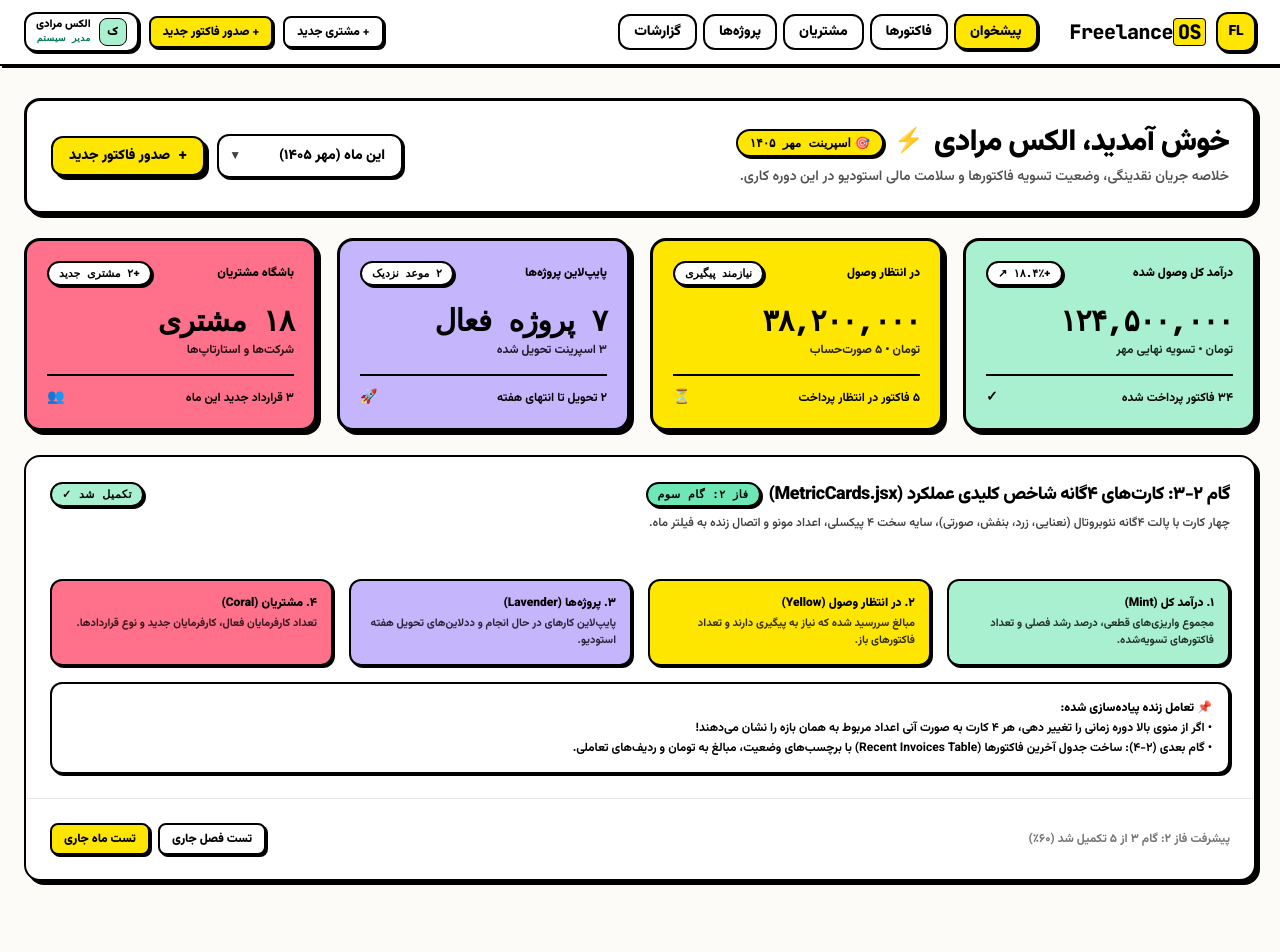
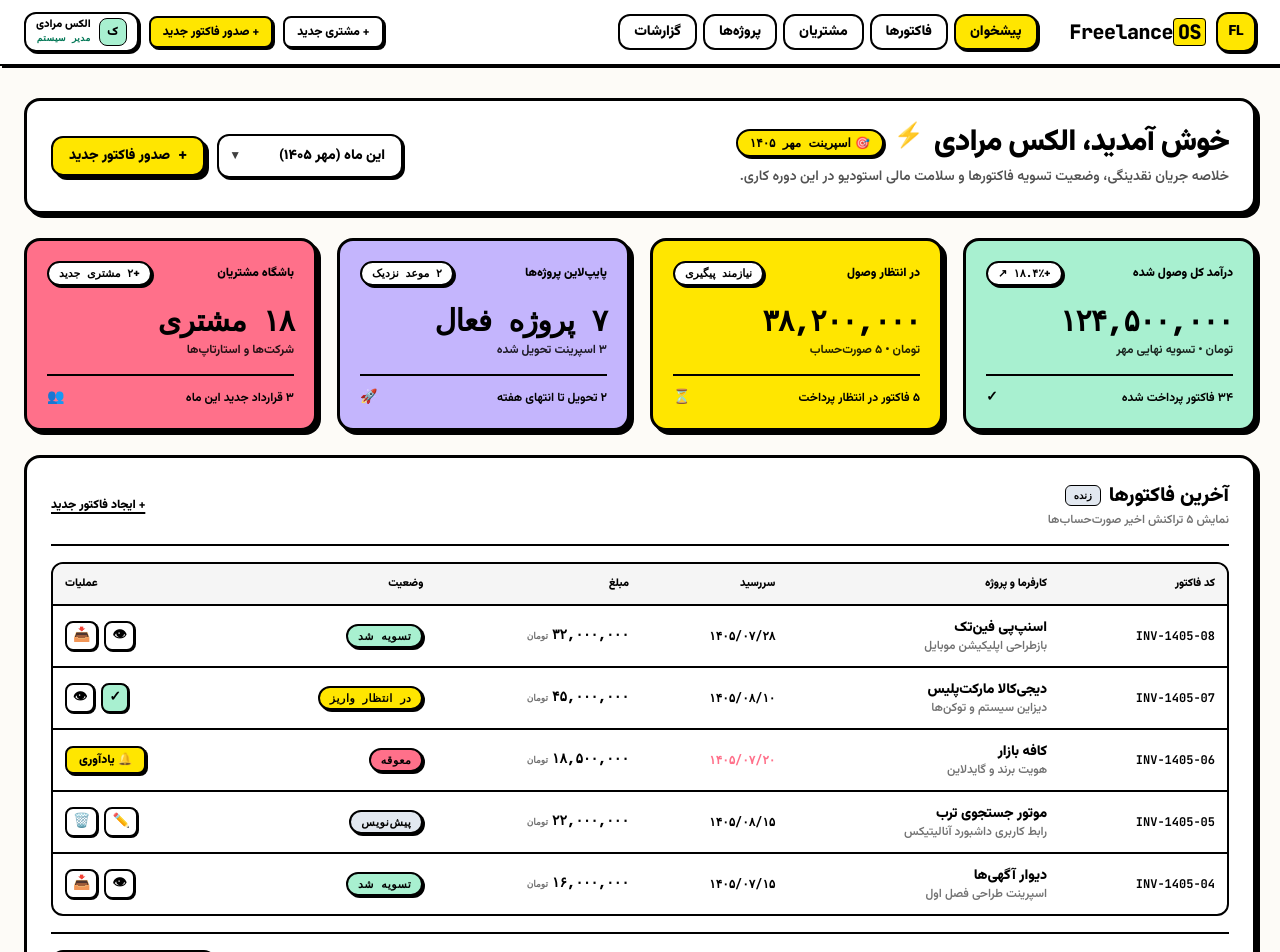
Before and after one commit to ribwar12/freelance-os, a React (Vite) app: page / in a window 1280 px wide. Shown: the top 952 px of the page. Before the commit the page ends 913 px from the top, so only its background shows below. Built offline with nearby package versions, Linux system fonts and the light colour scheme; the HTML template or start-up script is replaced by a standard one.

Commit message:
feat: complete step 2.4 with RecentInvoices table and tutorial doc

```diff
--- a/src/App.jsx
+++ b/src/App.jsx
@@ -2,6 +2,7 @@ import React, { useState } from 'react';
 import { Navbar } from './components/layout/Navbar';
 import { HeroBanner } from './components/dashboard/HeroBanner';
 import { MetricCards } from './components/dashboard/MetricCards';
+import { RecentInvoices } from './components/dashboard/RecentInvoices';
 import { Button } from './components/ui/Button';
 import { Card, CardHeader, CardTitle, CardDescription, CardContent, CardFooter } from './components/ui/Card';
 import { Badge } from './components/ui/Badge';
@@ -250,76 +251,66 @@ export default function App() {
         {/* ۲. کارت‌های ۴گانه شاخص عملکرد مالی و کاری (گام ۲-۳) */}
         <MetricCards metrics={metricsDataByPeriod[period]} />
 
-        {/* ۳. کارت معرفی و پیشرفت گام ۲-۳ */}
+        {/* ۳. جدول آخرین فاکتورها (گام ۲-۴) */}
+        <RecentInvoices
+          totalCount={42}
+          onCreateInvoice={() => setActionNotice('کلیک روی «ایجاد فاکتور» از جدول فاکتورها (فاز ۴)')}
+          onViewAll={() => setActionNotice('کلیک روی «مشاهده تمام فاکتورها» (فاز ۳)')}
+          onViewInvoice={(id) => setActionNotice(`مشاهده جزئیات فاکتور ${id} (فاز ۳)`)}
+        />
+
+        {/* ۴. کارت معرفی و پیشرفت گام ۲-۴ */}
         <Card variant="default">
           <CardHeader>
             <div className="flex items-center justify-between flex-wrap gap-2">
               <div className="flex items-center gap-2">
-                <CardTitle>گام ۲-۳: کارت‌های ۴گانه شاخص کلیدی عملکرد (MetricCards.jsx)</CardTitle>
-                <Badge variant="live">فاز ۲: گام سوم</Badge>
+                <CardTitle>گام ۲-۴: جدول آخرین فاکتورها (RecentInvoices.jsx)</CardTitle>
+                <Badge variant="live">فاز ۲: گام چهارم</Badge>
               </div>
               <Badge variant="paid">تکمیل شد ✓</Badge>
             </div>
             <CardDescription>
-              چهار کارت با پالت ۴گانه نئوبروتال (نعنایی، زرد، بنفش، صورتی)، سایه سخت ۴ پیکسلی، اعداد مونو و اتصال زنده به فیلتر ماه.
+              جدول نئوبروتال با ۶ ستون فارسی، ۵ ردیف داده نمونه، برچسب‌های رنگی وضعیت، مبالغ مونو و دکمه‌های عملیات.
             </CardDescription>
           </CardHeader>
 
           <CardContent className="space-y-4">
-            <div className="grid grid-cols-1 sm:grid-cols-2 lg:grid-cols-4 gap-4">
-              <div className="p-3.5 rounded-xl border-2 border-black bg-retro-mint shadow-retro-sm space-y-1">
-                <h4 className="font-black text-xs text-black">۱. درآمد کل (Mint)</h4>
-                <p className="text-[11px] text-black/80 font-bold leading-relaxed">
-                  مجموع واریزی‌های قطعی، درصد رشد فصلی و تعداد فاکتورهای تسویه‌شده.
+            <div className="grid grid-cols-1 md:grid-cols-3 gap-4">
+              <div className="p-3.5 rounded-xl border-2 border-black bg-white shadow-retro-sm space-y-1">
+                <h4 className="font-black text-xs text-black">۱. هدر جدول با نشان «زنده»</h4>
+                <p className="text-[11px] text-neutral-600 font-bold leading-relaxed">
+                  عنوان فارسی «آخرین فاکتورها»، تگ زنده (LIVE) و لینک تعاملی ایجاد فاکتور.
                 </p>
               </div>
-              <div className="p-3.5 rounded-xl border-2 border-black bg-retro-yellow shadow-retro-sm space-y-1">
-                <h4 className="font-black text-xs text-black">۲. در انتظار وصول (Yellow)</h4>
-                <p className="text-[11px] text-black/80 font-bold leading-relaxed">
-                  مبالغ سررسید شده که نیاز به پیگیری دارند و تعداد فاکتورهای باز.
+              <div className="p-3.5 rounded-xl border-2 border-black bg-white shadow-retro-sm space-y-1">
+                <h4 className="font-black text-xs text-black">۲. ردیف‌های تعاملی فارسی</h4>
+                <p className="text-[11px] text-neutral-600 font-bold leading-relaxed">
+                  ۵ فاکتور نمونه با نام‌های شرکت‌ها و استارتاپ‌های ایرانی، مبالغ تومانی و تاریخ شمسی.
                 </p>
               </div>
-              <div className="p-3.5 rounded-xl border-2 border-black bg-retro-lavender shadow-retro-sm space-y-1">
-                <h4 className="font-black text-xs text-black">۳. پروژه‌ها (Lavender)</h4>
-                <p className="text-[11px] text-black/80 font-bold leading-relaxed">
-                  پایپ‌لاین کارهای در حال انجام و ددلاین‌های تحویل هفته استودیو.
-                </p>
-              </div>
-              <div className="p-3.5 rounded-xl border-2 border-black bg-retro-coral shadow-retro-sm space-y-1">
-                <h4 className="font-black text-xs text-black">۴. مشتریان (Coral)</h4>
-                <p className="text-[11px] text-black/80 font-bold leading-relaxed">
-                  تعداد کارفرمایان فعال، کارفرمایان جدید و نوع قراردادها.
+              <div className="p-3.5 rounded-xl border-2 border-black bg-white shadow-retro-sm space-y-1">
+                <h4 className="font-black text-xs text-black">۳. دکمه‌های عملیات هوشمند</h4>
+                <p className="text-[11px] text-neutral-600 font-bold leading-relaxed">
+                  بسته به وضعیت هر فاکتور دکمه‌های متفاوتی نمایش داده می‌شود (مشاهده، دانلود، یادآوری، ویرایش).
                 </p>
               </div>
             </div>
 
             <div className="rounded-xl border-2 border-black bg-white p-4 text-xs font-bold text-black space-y-1 shadow-retro-sm">
-              <p className="font-black">📌 تعامل زنده پیاده‌سازی شده:</p>
-              <p>• اگر از منوی بالا دوره زمانی را تغییر دهی، هر ۴ کارت به صورت آنی اعداد مربوط به همان بازه را نشان می‌دهند!</p>
-              <p>• گام بعدی (۲-۴): ساخت جدول آخرین فاکتورها (Recent Invoices Table) با برچسب‌های وضعیت، مبالغ به تومان و ردیف‌های تعاملی.</p>
+              <p className="font-black">📌 وضعیت تکمیل فاز ۲:</p>
+              <p>• ✅ گام ۲-۱: هدر ناوبری (Navbar.jsx)</p>
+              <p>• ✅ گام ۲-۲: بنر خوش‌آمدگویی (HeroBanner.jsx)</p>
+              <p>• ✅ گام ۲-۳: کارت‌های KPI (MetricCards.jsx)</p>
+              <p>• ✅ گام ۲-۴: جدول فاکتورها (RecentInvoices.jsx)</p>
+              <p>• ⏳ گام ۲-۵: ویجت پروژه‌های فعال و نوار وضعیت (ActiveProjects.jsx)</p>
             </div>
           </CardContent>
 
           <CardFooter className="justify-between border-t border-neutral-200 pt-4">
             <span className="text-xs font-bold text-neutral-500">
-              پیشرفت فاز ۲: گام ۳ از ۵ تکمیل شد (۶۰٪)
+              پیشرفت فاز ۲: گام ۴ از ۵ تکمیل شد (۸۰٪)
             </span>
-            <div className="flex gap-2">
-              <Button
-                variant="outline"
-                size="sm"
-                onClick={() => setPeriod('quarter')}
-              >
-                تست فصل جاری
-              </Button>
-              <Button
-                variant="default"
-                size="sm"
-                onClick={() => setPeriod('current_month')}
-              >
-                تست ماه جاری
-              </Button>
-            </div>
+            <Badge variant="pending">در انتظار گام ۲-۵</Badge>
           </CardFooter>
         </Card>
       </main>
--- /dev/null
+++ b/src/components/dashboard/RecentInvoices.jsx
@@ -0,0 +1,244 @@
+import React from 'react';
+import { Badge } from '../ui/Badge';
+import { Button } from '../ui/Button';
+
+// داده‌های نمونه ۵ فاکتور اخیر
+const SAMPLE_INVOICES = [
+  {
+    id: 'INV-1405-08',
+    client: 'اسنپ‌پی فین‌تک',
+    project: 'بازطراحی اپلیکیشن موبایل',
+    dueDate: '۱۴۰۵/۰۷/۲۸',
+    amount: '۳۲,۰۰۰,۰۰۰',
+    status: 'paid',
+    statusLabel: 'تسویه شد',
+  },
+  {
+    id: 'INV-1405-07',
+    client: 'دیجی‌کالا مارکت‌پلیس',
+    project: 'دیزاین سیستم و توکن‌ها',
+    dueDate: '۱۴۰۵/۰۸/۱۰',
+    amount: '۴۵,۰۰۰,۰۰۰',
+    status: 'pending',
+    statusLabel: 'در انتظار واریز',
+  },
+  {
+    id: 'INV-1405-06',
+    client: 'کافه بازار',
+    project: 'هویت برند و گایدلاین',
+    dueDate: '۱۴۰۵/۰۷/۲۰',
+    amount: '۱۸,۵۰۰,۰۰۰',
+    status: 'overdue',
+    statusLabel: 'معوقه',
+    isOverdueDate: true,
+  },
+  {
+    id: 'INV-1405-05',
+    client: 'موتور جستجوی ترب',
+    project: 'رابط کاربری داشبورد آنالیتیکس',
+    dueDate: '۱۴۰۵/۰۸/۱۵',
+    amount: '۲۲,۰۰۰,۰۰۰',
+    status: 'draft',
+    statusLabel: 'پیش‌نویس',
+  },
+  {
+    id: 'INV-1405-04',
+    client: 'دیوار آگهی‌ها',
+    project: 'اسپرینت طراحی فصل اول',
+    dueDate: '۱۴۰۵/۰۷/۱۵',
+    amount: '۱۶,۰۰۰,۰۰۰',
+    status: 'paid',
+    statusLabel: 'تسویه شد',
+  },
+];
+
+// دکمه کوچک عملیات ردیف جدول
+function ActionButton({ children, title, variant = 'default', onClick }) {
+  const bgMap = {
+    default: 'bg-white hover:bg-retro-slate',
+    mint: 'bg-retro-mint hover:opacity-90',
+    yellow: 'bg-retro-yellow hover:opacity-90',
+  };
+
+  return (
+    <button
+      type="button"
+      title={title}
+      onClick={onClick}
+      className={`p-1.5 rounded-lg border-2 border-black ${bgMap[variant] || bgMap.default} cursor-pointer shadow-[1px_1px_0px_0px_#000000] active:translate-x-0.5 active:translate-y-0.5 transition-all text-sm font-black leading-none select-none`}
+    >
+      {children}
+    </button>
+  );
+}
+
+export function RecentInvoices({
+  invoices,
+  totalCount = 42,
+  onCreateInvoice,
+  onViewAll,
+  onViewInvoice,
+}) {
+  const data = invoices || SAMPLE_INVOICES;
+
+  // تعیین دکمه‌های عملیات بر اساس وضعیت فاکتور
+  const renderActions = (invoice) => {
+    switch (invoice.status) {
+      case 'paid':
+        return (
+          <>
+            <ActionButton title="مشاهده فاکتور" onClick={() => onViewInvoice && onViewInvoice(invoice.id)}>
+              👁
+            </ActionButton>
+            <ActionButton title="دانلود PDF">
+              📥
+            </ActionButton>
+          </>
+        );
+      case 'pending':
+        return (
+          <>
+            <ActionButton title="ثبت پرداخت" variant="mint">
+              ✓
+            </ActionButton>
+            <ActionButton title="مشاهده جزئیات" onClick={() => onViewInvoice && onViewInvoice(invoice.id)}>
+              👁
+            </ActionButton>
+          </>
+        );
+      case 'overdue':
+        return (
+          <Button
+            size="sm"
+            variant="default"
+            className="text-[10px] px-2.5 py-1 h-auto rounded-lg shadow-[1px_1px_0px_0px_#000000]"
+          >
+            🔔 یادآوری
+          </Button>
+        );
+      case 'draft':
+        return (
+          <>
+            <ActionButton title="ویرایش پیش‌نویس">
+              ✏️
+            </ActionButton>
+            <ActionButton title="حذف پیش‌نویس">
+              🗑️
+            </ActionButton>
+          </>
+        );
+      default:
+        return (
+          <ActionButton title="مشاهده" onClick={() => onViewInvoice && onViewInvoice(invoice.id)}>
+            👁
+          </ActionButton>
+        );
+    }
+  };
+
+  return (
+    <div className="bg-white border-[3px] border-black rounded-2xl p-5 md:p-6 shadow-retro flex flex-col">
+      {/* هدر بخش: عنوان، نشان LIVE و دکمه ایجاد فاکتور */}
+      <div className="flex flex-col sm:flex-row sm:items-center justify-between pb-4 border-b-2 border-black gap-3">
+        <div>
+          <div className="flex items-center gap-2">
+            <h2 className="text-lg md:text-xl font-black text-black">
+              آخرین فاکتورها
+            </h2>
+            <span className="font-mono text-[10px] font-bold bg-retro-slate px-2 py-0.5 border border-black rounded-md text-black select-none">
+              زنده
+            </span>
+          </div>
+          <p className="text-xs font-semibold text-neutral-500 mt-0.5">
+            نمایش ۵ تراکنش اخیر صورت‌حساب‌ها
+          </p>
+        </div>
+        <button
+          type="button"
+          onClick={onCreateInvoice}
+          className="inline-flex items-center gap-1.5 text-xs font-black text-black hover:text-emerald-700 underline decoration-2 underline-offset-4 cursor-pointer self-start sm:self-auto"
+        >
+          + ایجاد فاکتور جدید
+        </button>
+      </div>
+
+      {/* قاب جدول داده‌ها با اسکرول افقی ریسپانسیو */}
+      <div className="overflow-x-auto mt-4 border-2 border-black rounded-xl">
+        <table className="w-full text-right border-collapse min-w-[700px]">
+          <thead>
+            <tr className="bg-neutral-100 border-b-2 border-black">
+              <th className="p-3 text-[11px] font-black text-black">کد فاکتور</th>
+              <th className="p-3 text-[11px] font-black text-black">کارفرما و پروژه</th>
+              <th className="p-3 text-[11px] font-black text-black">سررسید</th>
+              <th className="p-3 text-[11px] font-black text-black">مبلغ</th>
+              <th className="p-3 text-[11px] font-black text-black">وضعیت</th>
+              <th className="p-3 text-[11px] font-black text-black text-left">عملیات</th>
+            </tr>
+          </thead>
+          <tbody className="divide-y-2 divide-black">
+            {data.map((invoice) => (
+              <tr
+                key={invoice.id}
+                className="hover:bg-retro-yellow/10 transition-colors"
+              >
+                {/* کد فاکتور - فونت مونو */}
+                <td className="p-3 font-mono text-xs font-bold text-black whitespace-nowrap">
+                  {invoice.id}
+                </td>
+
+                {/* کارفرما و نام پروژه */}
+                <td className="p-3">
+                  <div className="text-sm font-black text-black">{invoice.client}</div>
+                  <div className="text-xs font-semibold text-neutral-500">{invoice.project}</div>
+                </td>
+
+                {/* تاریخ سررسید شمسی */}
+                <td className={`p-3 font-mono text-xs font-bold whitespace-nowrap ${
+                  invoice.isOverdueDate ? 'text-retro-coral' : 'text-black'
+                }`}>
+                  {invoice.dueDate}
+                </td>
+
+                {/* مبلغ به تومان */}
+                <td className="p-3 whitespace-nowrap">
+                  <span className="font-mono text-sm font-black text-black">{invoice.amount}</span>
+                  <span className="font-mono text-[9px] font-bold text-neutral-500 mr-1">تومان</span>
+                </td>
+
+                {/* نشان وضعیت */}
+                <td className="p-3">
+                  <Badge variant={invoice.status}>
+                    {invoice.statusLabel}
+                  </Badge>
+                </td>
+
+                {/* دکمه‌های عملیات */}
+                <td className="p-3 text-left">
+                  <div className="inline-flex items-center gap-1.5">
+                    {renderActions(invoice)}
+                  </div>
+                </td>
+              </tr>
+            ))}
+          </tbody>
+        </table>
+      </div>
+
+      {/* پانوشت جدول: تعداد کل و لینک مشاهده همه */}
+      <div className="pt-4 mt-4 border-t-2 border-black flex flex-wrap justify-between items-center gap-3">
+        <span className="font-mono text-[11px] font-bold text-neutral-500">
+          نمایش ۵ از {totalCount} فاکتور ثبت‌شده
+        </span>
+        <button
+          type="button"
+          onClick={onViewAll}
+          className="neo-press inline-flex items-center gap-2 text-xs font-black text-black px-4 py-2 border-2 border-black rounded-xl bg-canvas hover:bg-retro-yellow shadow-retro-sm active:translate-x-0.5 active:translate-y-0.5 active:shadow-none transition-all cursor-pointer"
+        >
+          مشاهده تمام {totalCount} فاکتور ←
+        </button>
+      </div>
+    </div>
+  );
+}
+
+export default RecentInvoices;
```
Also changed, not shown: 1 other file (tests, documents, lock files or other folders).
